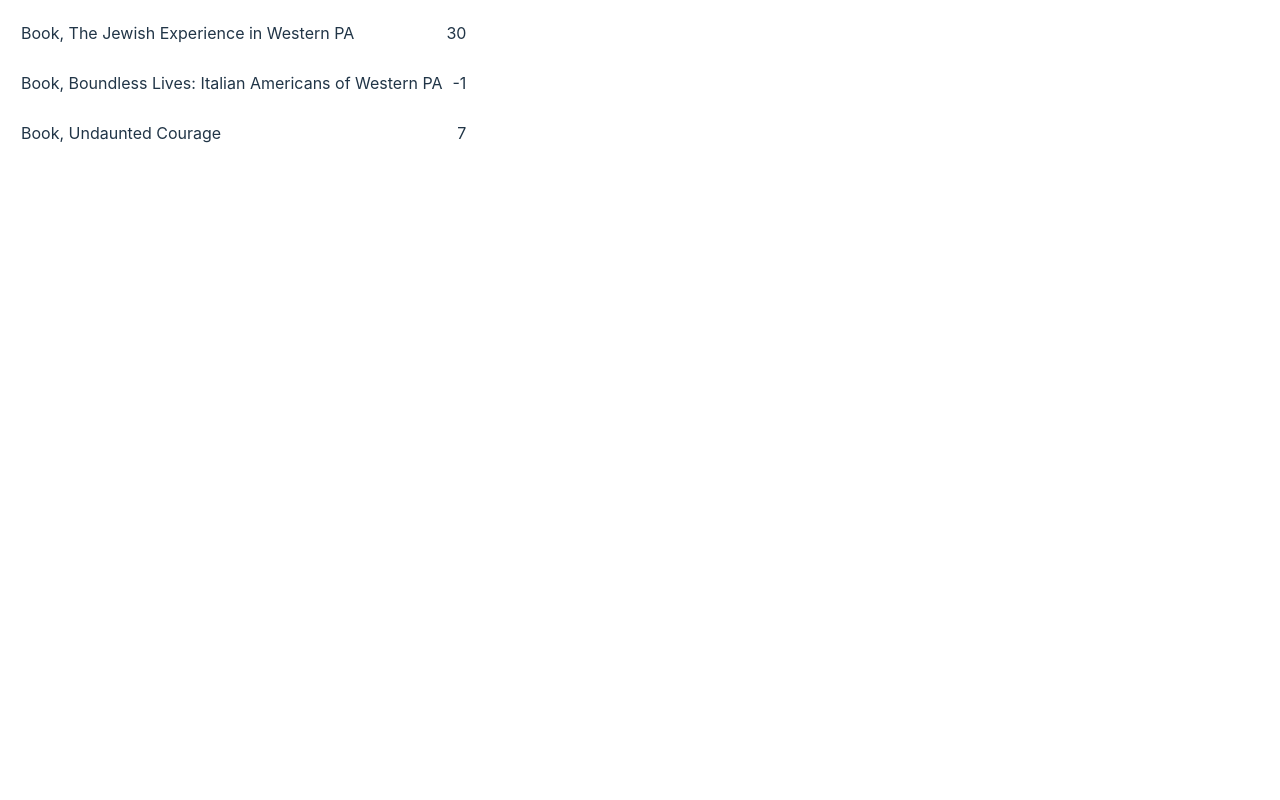
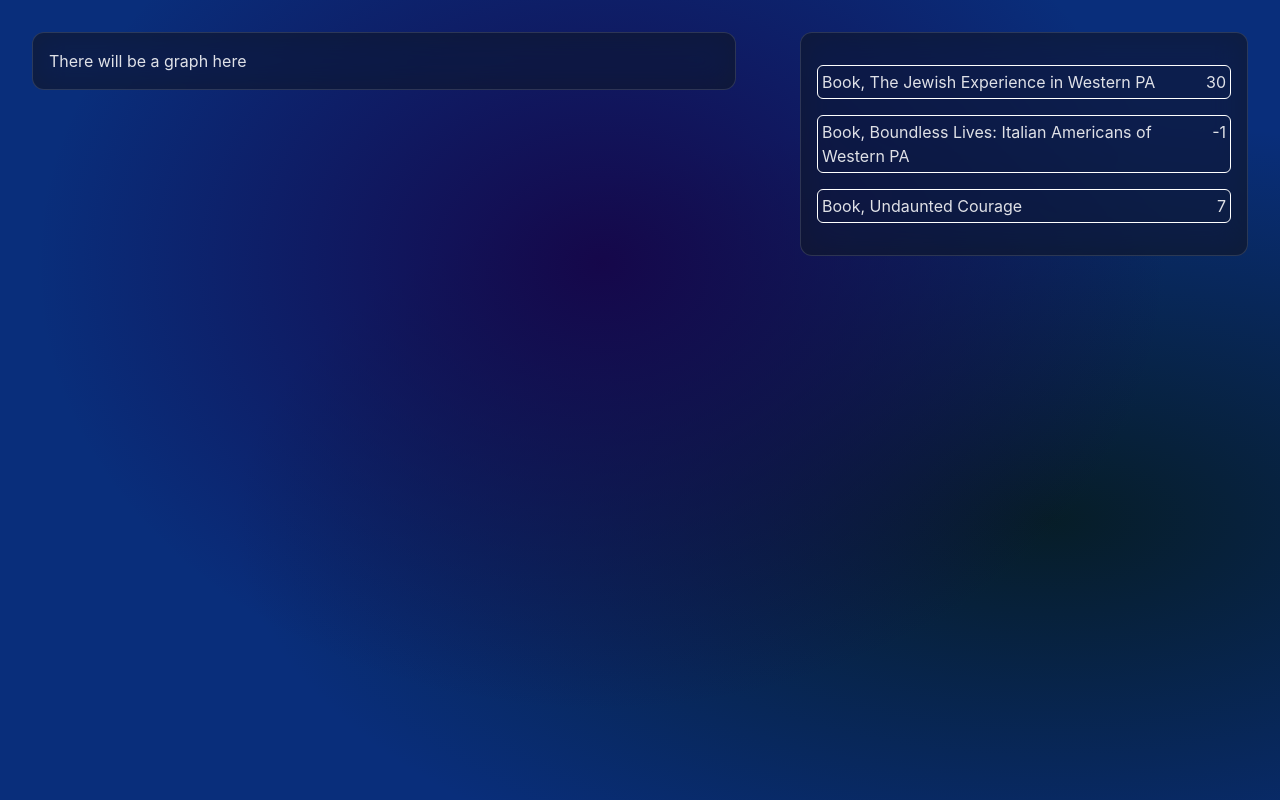
Before and after one commit to centralparkshark/stock-sync, a React (Vite) app: page / in a window 1280 px wide. Built offline with nearby package versions, Linux system fonts and the light colour scheme.

Commit message:
Organizing main dashboard layout with CSS

```diff
--- a/src/App.css
+++ b/src/App.css
@@ -1,7 +1,29 @@
+* {
+  box-sizing: border-box;
+}
+
+body {
+  background-color: #092e7b;
+  background-image:
+      radial-gradient(at 47% 33%, hsl(252.54, 82%, 16%) 0, transparent 59%),
+      radial-gradient(at 82% 65%, hsl(198.86, 72%, 9%) 0, transparent 55%);
+}
+
 #root {
-  max-width: 1280px;
-  margin: 0;
   padding: 0;
+  display: grid;
+  grid-template-columns: 3fr 2fr;
+  width: 100%;
+}
+
+.card {
+  margin: 2rem;
+  padding: 1rem;
+  backdrop-filter: blur(16px) saturate(180%);
+  -webkit-backdrop-filter: blur(16px) saturate(180%);
+  background-color: rgba(17, 25, 40, 0.75);
+  border-radius: 12px;
+  border: 1px solid rgba(255, 255, 255, 0.125);
 }
 
 .item {
@@ -9,7 +31,14 @@
   gap: 10px;
   justify-content: space-between;
   border: 1px solid white;
-  margin: 1rem;
+  margin: 1rem 0;
   padding: 4px;
   border-radius: 6px;
 }
+
+@media (max-width: 800px) {
+  #root{
+    display: flex;
+    flex-direction: column;
+  }
+}
--- a/src/App.jsx
+++ b/src/App.jsx
@@ -1,4 +1,5 @@
 import './App.css'
+import SyncedOverview from './components/SyncedOverview'
 import Item from './components/Item'
 import { tamData } from './data/tam'
 
@@ -7,7 +8,16 @@
 
   return (
     <>
-      {tamData.map(item => (<Item key={item.sku} {...item}></Item>))}
+      <div className='left'>
+        <SyncedOverview />
+      </div>
+      <div className="right">
+        <div className='items card'>
+          {tamData.map(item => (<Item key={item.sku} {...item}></Item>))}
+        </div>
+      </div>
+
+
     </>
   )
 }
--- /dev/null
+++ b/src/components/SyncedOverview.jsx
@@ -0,0 +1,5 @@
+export default function SyncedOverview() {
+    return (
+        <div className="syncedOverview card">There will be a graph here</div>
+    )
+}
--- a/src/index.css
+++ b/src/index.css
@@ -3,7 +3,7 @@
   line-height: 1.5;
   font-weight: 400;
 
-  color-scheme: light dark;
+  color-scheme: dark;
   color: rgba(255, 255, 255, 0.87);
   background-color: #242424;
 
@@ -52,16 +52,3 @@
 button:focus-visible {
   outline: 4px auto -webkit-focus-ring-color;
 }
-
-@media (prefers-color-scheme: light) {
-  :root {
-    color: #213547;
-    background-color: #ffffff;
-  }
-  a:hover {
-    color: #747bff;
-  }
-  button {
-    background-color: #f9f9f9;
-  }
-}
```
